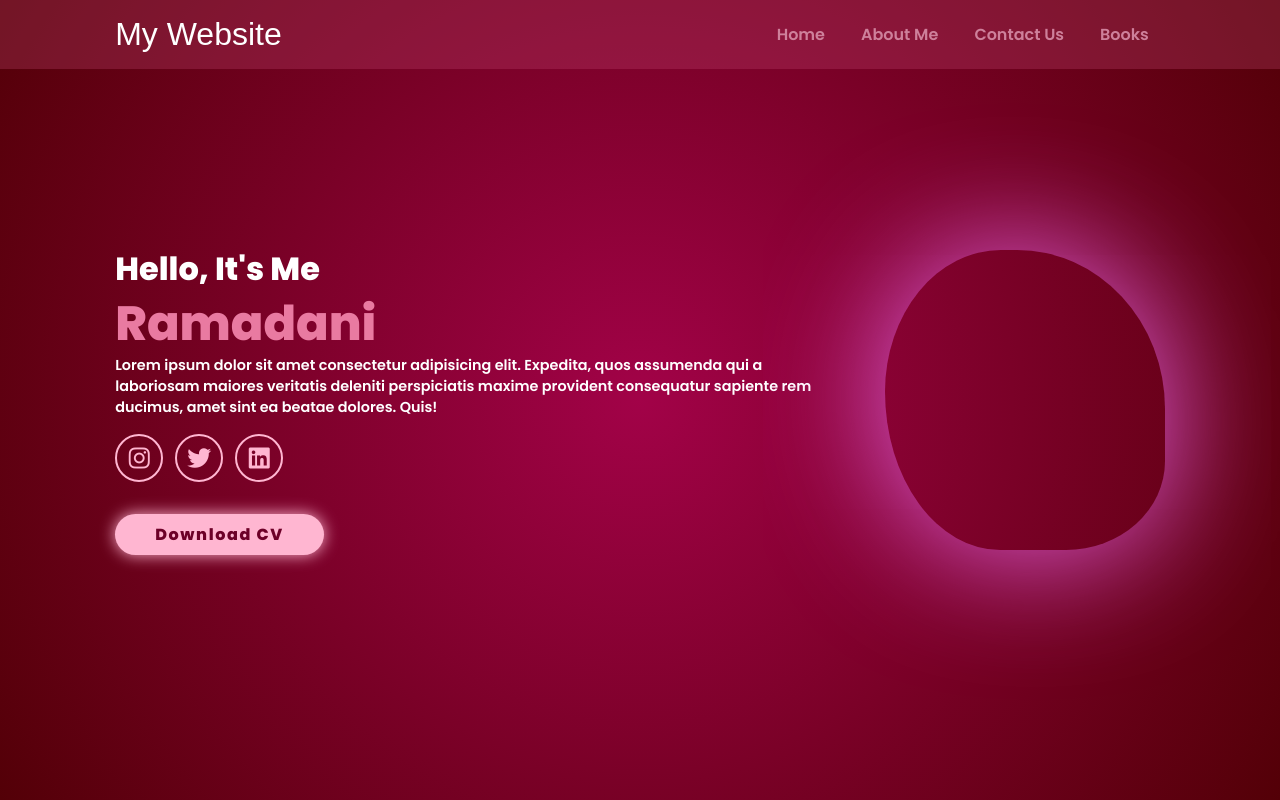
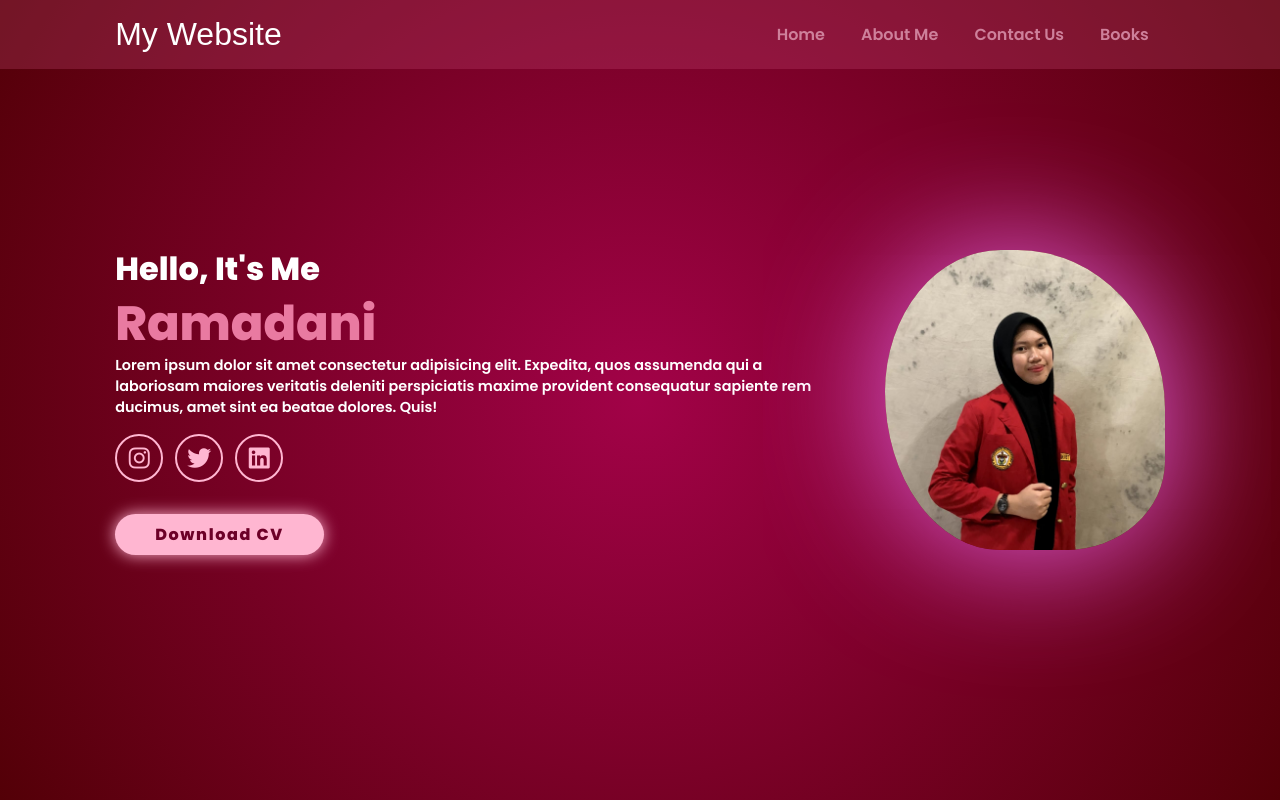
Before and after one commit to Ramadani2610/Coder2024, a plain HTML site: page index.html in a window 1280 px wide. Drawn offline with Linux system fonts and the light colour scheme; a web font is replaced by a local one.

Commit message:
Update style.css

```diff
--- a/style.css
+++ b/style.css
@@ -111,7 +111,7 @@ section{
     width: 650px;
     border: 0px solid ;
     /* border-radius: 50%; */
-    background-image: url('images/Rani.jpeg');
+    background-image: url('Rani.jpeg');
     background-size: cover;
     background-position: center;
     margin-left: 50px;
@@ -120,17 +120,6 @@ section{
     overflow: hidden;
     animation: flow 3s infinite ease-in-out;
 }
-/* .box1{
-    height: 325px;
-    width: 325px;
-    border: 4px solid ;
-    border-radius: 50%;
-    background-size: cover;
-    background-position: center;
-    margin-left: 50px;
-    background-color: #e97aa1;
-
-} */
 .btn{
     display: inline-block;
     padding: 0.5rem 2.5rem;
@@ -162,10 +151,3 @@ section{
         border-radius: 60% 40% 40% 60% / 60% 40% 60% 40%;
     }
 }
-/* html{
-font-size: 62.5%;
-overflow-x: hidden;
-}body{
-    background: var(--bg-color);
-    color: var(--text-color);
-}*/
```
